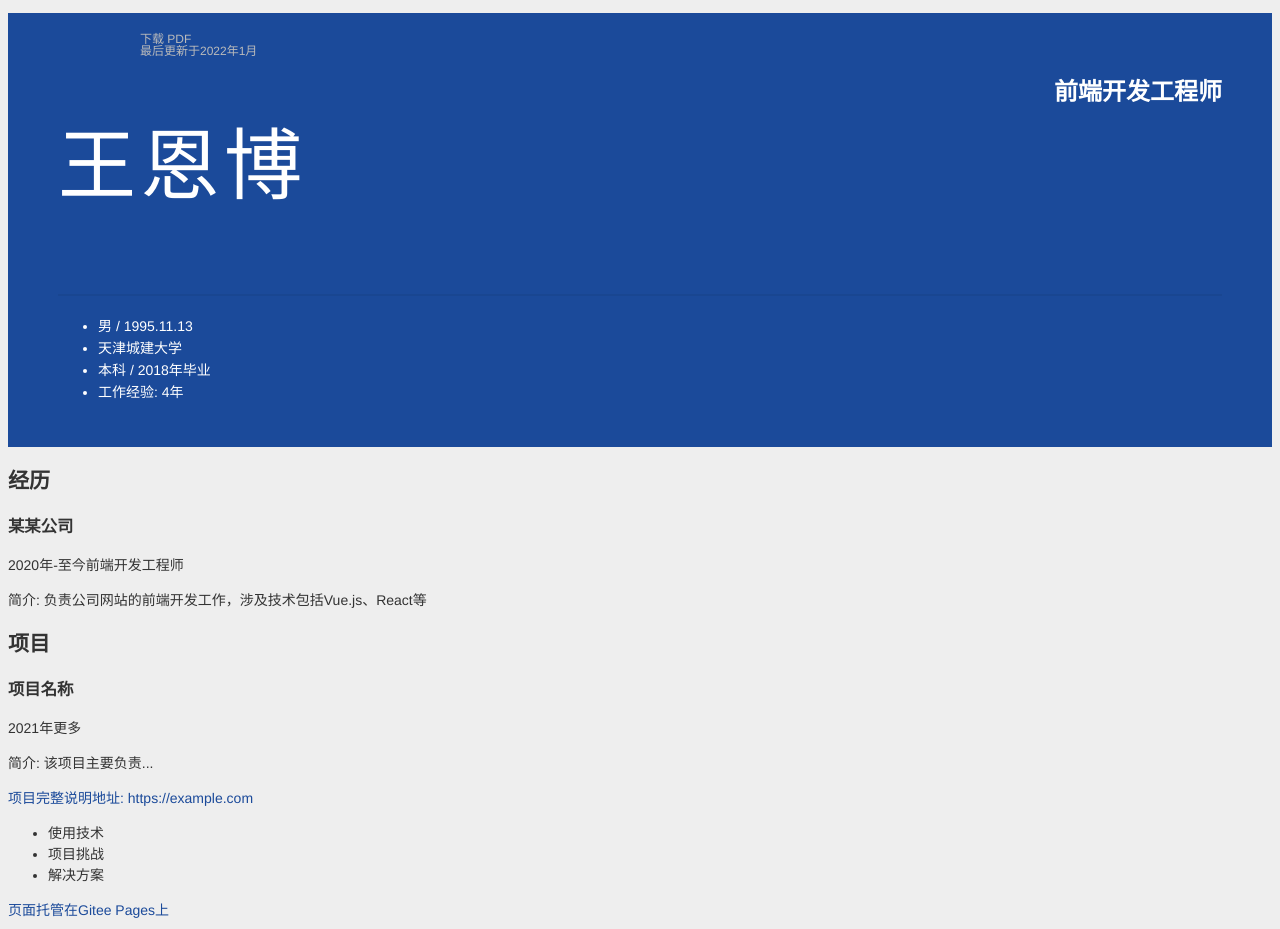
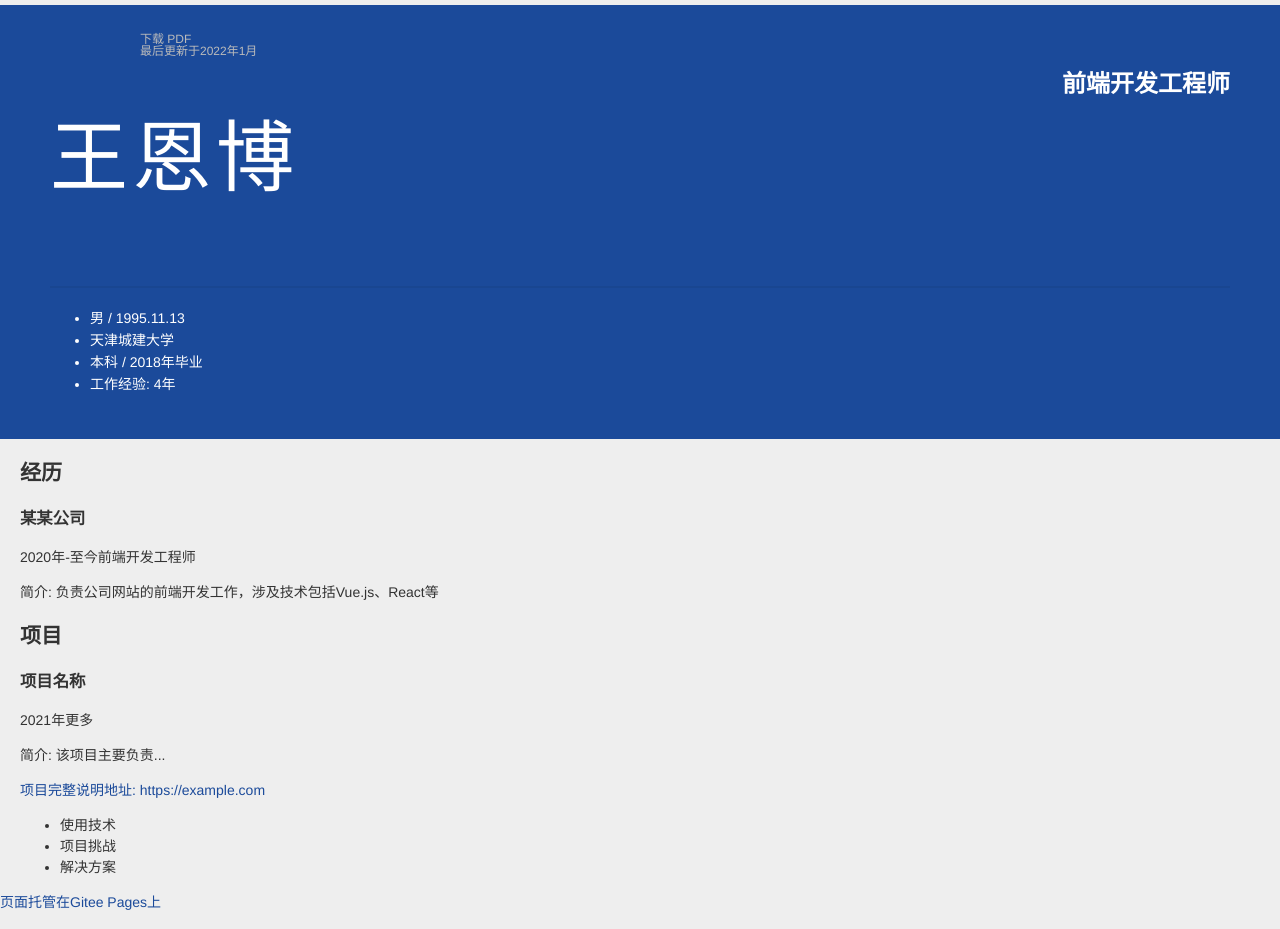
Before and after one commit to webkubor/resume, a Vue app: page / in a window 1280 px wide. Built offline with nearby package versions, Linux system fonts and the light colour scheme.

Commit message:
deploy 2024-09-12 09:43:10

```diff
--- a/package.json
+++ b/package.json
@@ -9,7 +9,8 @@
     "build": "vite build",
     "screenshot": "node ./screenshot.js",
     "pdf": "node ./pdf.js",
-    "preview": "vite preview"
+    "preview": "vite preview",
+    "deploy": "sh ./deploy.sh"
   },
   "dependencies": {
     "puppeteer": "^23.3.0",
--- a/src/App.vue
+++ b/src/App.vue
@@ -1,7 +1,9 @@
 <template>
   <div>
     <p class="last-modified">最后更新于2022年1月</p>
-    <a class="download-pdf" href="./resume.pdf">下载 PDF</a>
+    <a class="download-pdf" href="/resume.pdf">下载 PDF</a>
+  </div>
+
     <HeaderComponent
       :name="dataRef.name"
       :jobTitle="dataRef.jobTitle"
@@ -17,7 +19,6 @@
     <footer class="github-footer">
       <a class="footer-link" href="https://web-kubor.gitee.io/resume/">页面托管在Gitee Pages上</a>
     </footer>
-  </div>
 </template>
 
 <script setup>
--- a/src/styles/index.scss
+++ b/src/styles/index.scss
@@ -3,6 +3,12 @@ $color-green: #00b38a;
 $color-blue: #1B4A9A; // Fixed duplicate definition
 $font-family: 'Helvetica Neue', Helvetica, Arial, "Microsoft YaHei", sans-serif;
 
+
+
+body,html {
+  padding: 0;
+  margin: 0;
+}
 * {
   user-select: none;
   box-sizing: border-box;
@@ -40,6 +46,11 @@ a {
   text-decoration: none;
   color: $color-blue;
   transition: all .2s ease-in-out;
+}
+
+
+.practice,.project{
+  padding: 0 20px;
 }
 
 .last-modified,
```
Also changed, not shown: public/screenshot.png (added), 1 other file (tests, documents, lock files or other folders).
